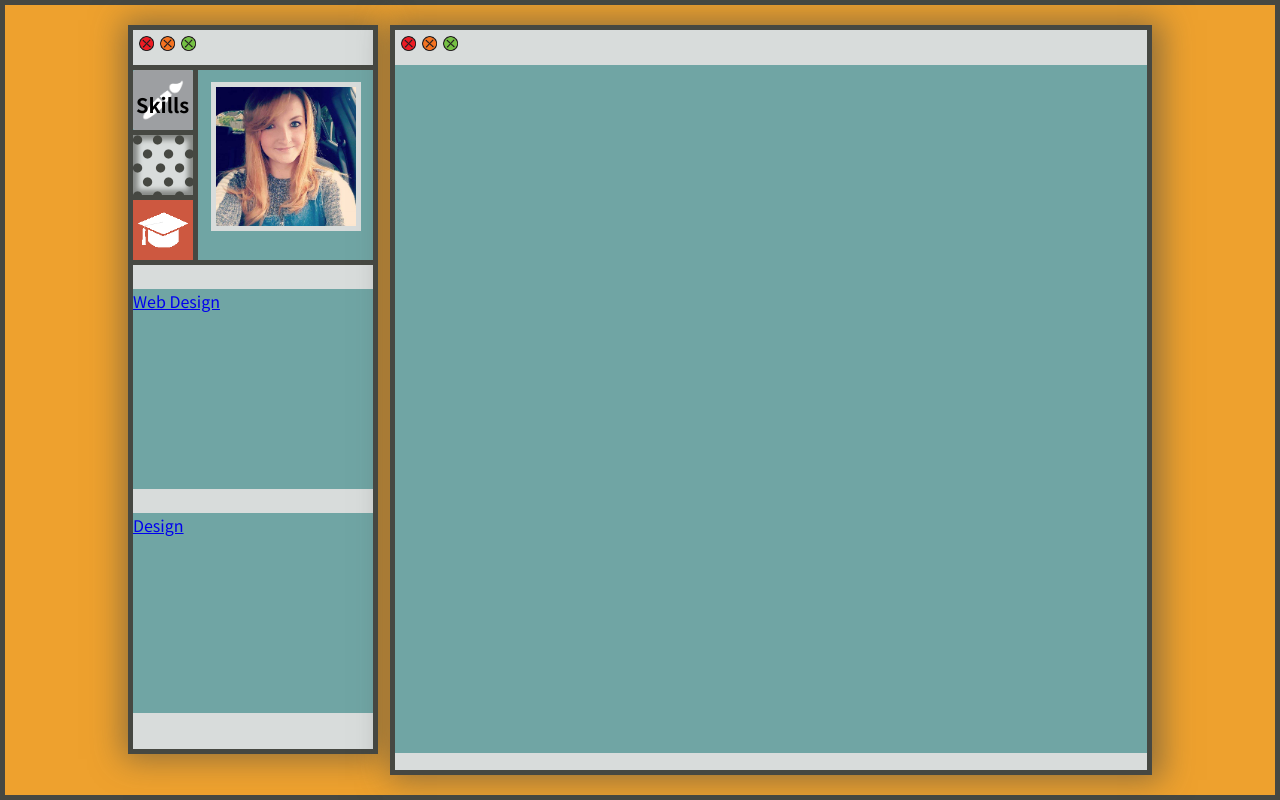
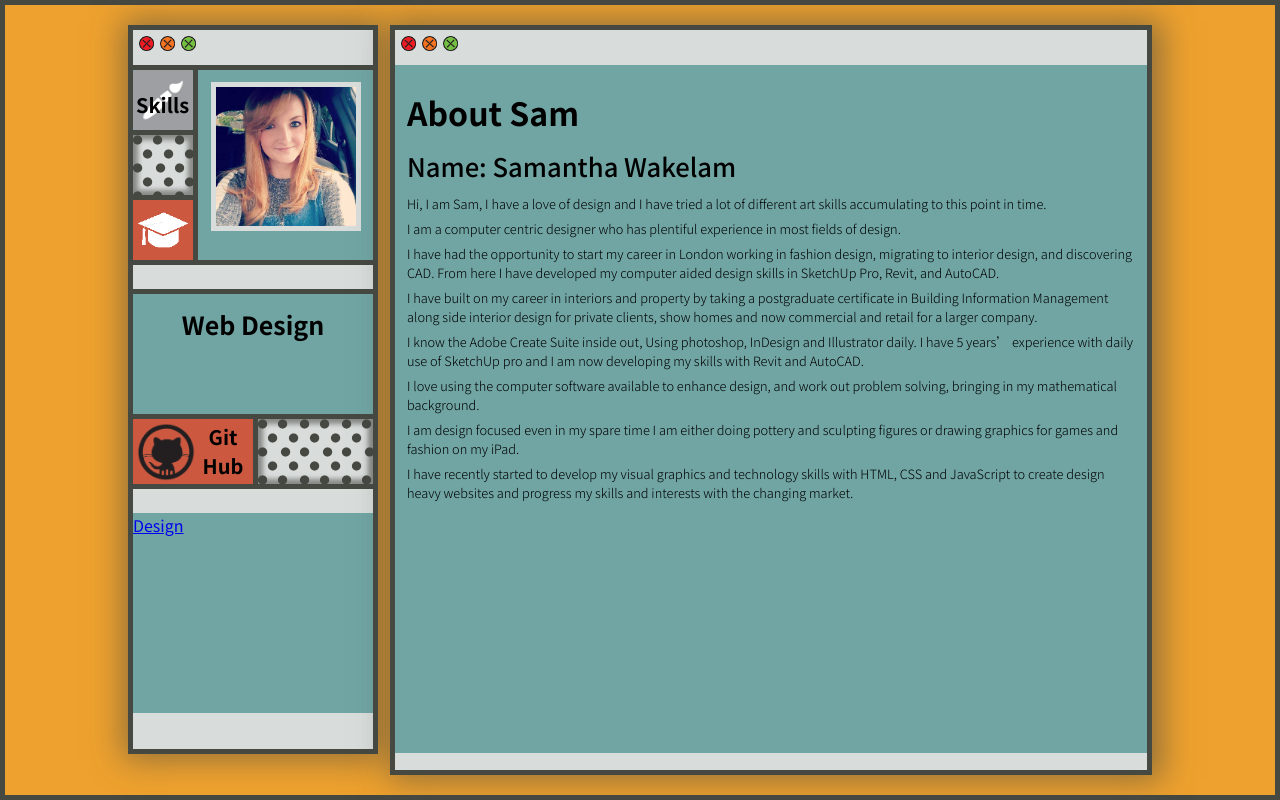
Before and after one commit to Samwakelam/20_REACT_PORTFOLIO_SLW, a React (Create React App) app: page / in a window 1280 px wide. Built offline with nearby package versions, Linux system fonts and the light colour scheme.

Commit message:
web design navigation

```diff
--- a/src/App/App.js
+++ b/src/App/App.js
@@ -61,12 +61,12 @@ function App() {
           </nav>
           <section>
             <Header />
-            <Route exact path="/#/web-design" component={WebPage} />
-            <Route exact path="/#/design" component={DesignPage} />
+            <Route exact path="/web-design" component={WebPage} />
+            <Route exact path="/design" component={DesignPage} />
 
-            <Route exact path="/#/about/education" component={AboutPage} />
-            <Route exact path="/#/about/skills" component = {AboutPage} />
-            <Route exact path="/#/" component={AboutPage} />
+            <Route exact path="/about/education" component={AboutPage} />
+            <Route exact path="/about/skills" component = {AboutPage} />
+            <Route exact path="/" component={AboutPage} />
             <Footer />
           </section>
         </Router>
--- a/src/navPanels/AboutPanel.css
+++ b/src/navPanels/AboutPanel.css
@@ -1,8 +1,3 @@
-.nav-item {
-  position:relative;
-  display: flex;
-}
-
 #about-nav {
   grid-template-columns: 65px auto;
   grid-template-rows: 65px 65px 70px;
--- a/src/navPanels/WebDesignPanel.css
+++ b/src/navPanels/WebDesignPanel.css
@@ -0,0 +1,40 @@
+#web-design-nav {
+  grid-template-columns: 120px 120px;
+  grid-template-rows: 130px 70px;
+}
+
+#item-g {
+  grid-column: 1 / span 2;
+  grid-row: 1 / span 1;
+
+  border-top: 5px solid var(--black);
+  border-bottom: 5px solid var(--black);
+  padding: 12px;
+  justify-content: center;
+}
+
+#item-h {
+  grid-column: 1 / span 1;
+  grid-row: 2 / span 1;
+
+  background-color: var(--red);
+  border-bottom: 5px solid var(--black);
+
+  /* justify-content: center; */
+  align-items: center;
+  padding: 3px;
+}
+
+#item-i {
+  grid-column: 2 / span 1;
+  grid-row: 2 / span 1;
+
+  border-bottom: 5px solid var(--black);
+  border-left: 5px solid var(--black);
+}
+
+#github-profile {
+  width: 50px;
+  top: 3px;
+  left: 65px;
+}
--- a/src/navPanels/WebDesignPanel.js
+++ b/src/navPanels/WebDesignPanel.js
@@ -11,8 +11,25 @@ const WebDesignPanel = ({page, onTogglePage}) => {
   }
 
   return (
-    <div className='nav-pane'>
-      <NavLink to='/web-design' onClick={togglePage}> Web Design </NavLink>
+    <div className='nav-pane' id='web-design-nav'>
+
+      <div id='item-g' className='nav-item'>
+        <NavLink className='main-link-text' to='/web-design' onClick={togglePage}> Web Design </NavLink>
+      </div>
+
+      <div id='item-h' className='nav-item'>
+        <img
+          className='symbol'
+          src={`${process.env.PUBLIC_URL}/assets/img/symbols/github-clear.png`}
+          alt='University cap'
+          // onClick={togglePopout}
+        />
+        <a id='github-profile' className='side-link-text text-centre' href='https://github.com/Samwakelam' target='_blank' > Git Hub </a>
+      </div>
+      <div id='item-i' className='nav-item spots'>
+
+      </div>
+
     </div>
   )
 
--- a/src/system-class.css
+++ b/src/system-class.css
@@ -49,3 +49,8 @@
   */
   height: calc(100% - 52px);
 }
+
+.nav-item {
+  position:relative;
+  display: flex;
+}
```
Also changed, not shown: public/assets/img/symbols/github-clear.png (added).
